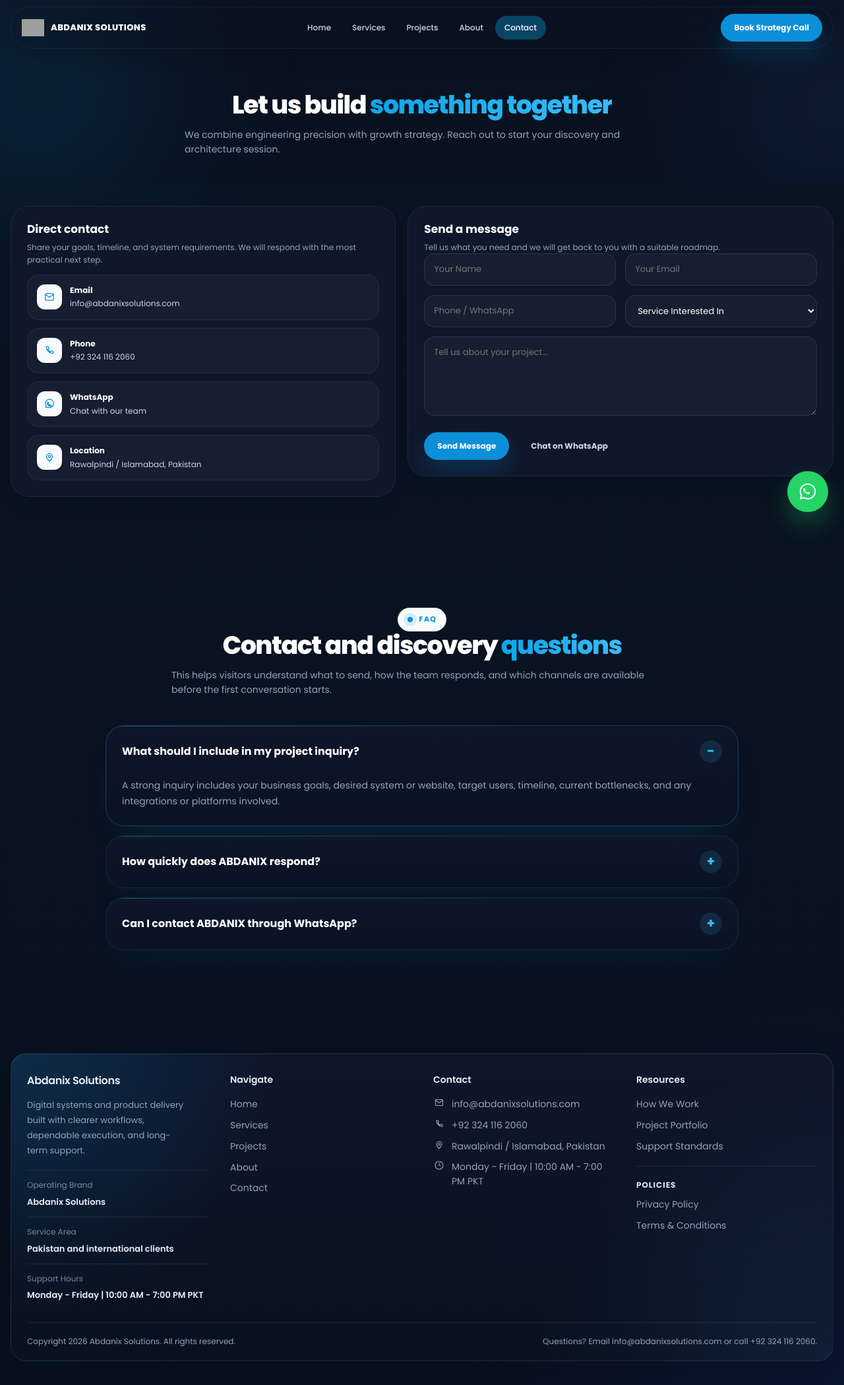
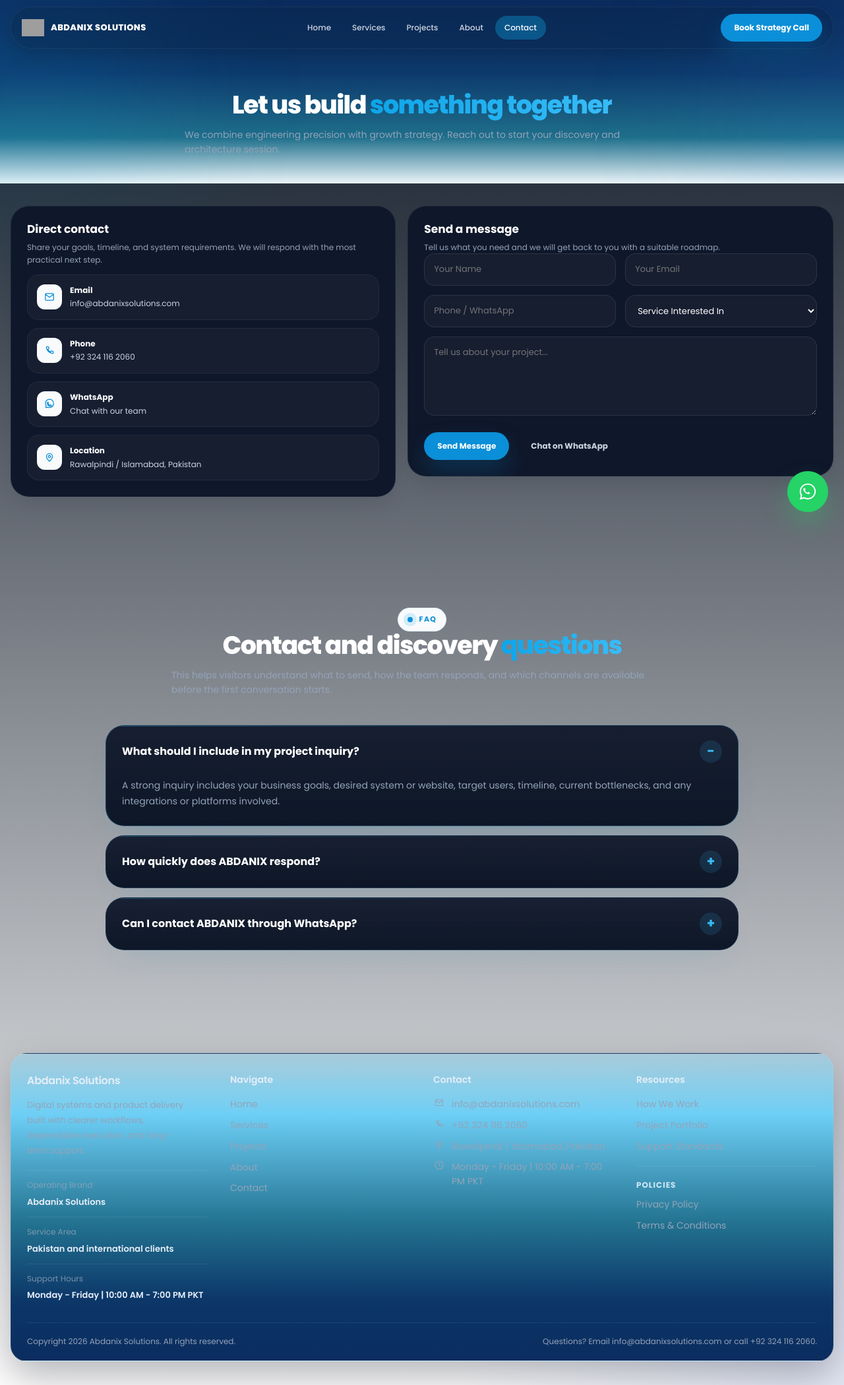
Before and after one commit to fatimah-here/Abdanix_, a React (Vite) app: page /contact in a window 1280 px wide. Shown: the whole page at 66% size. Built offline with nearby package versions, Linux system fonts and the light colour scheme; grey boxes are pictures that could not be loaded.

Commit message:
add service hero image

```diff
--- a/src/styles.css
+++ b/src/styles.css
@@ -1,5 +1,5 @@
 :root{
-  --bg:#08111f;
+  --bg:#ffffff;
   --ink:#e5eef8;
   --ink-soft:#94a3b8;
   --white:#ffffff;
@@ -27,7 +27,7 @@
   --fs-body-lg:14px;
   --fs-heading-xl:clamp(28px, 3.8vw, 44px);
   --fs-heading-lg:clamp(26px, 3.4vw, 38px);
-  --fs-heading-md:clamp(24px, 3vw, 34px);
+  --fs-heading-md:clamp(28px, 3.8vw, 44px);
 }
 
 *{box-sizing:border-box}
@@ -573,7 +573,13 @@ main{display:block}
   position:relative;
   overflow:hidden;
   padding:138px 0 64px;
-  background:linear-gradient(180deg, #0b1220 0%, #08111f 100%);
+  background: linear-gradient(
+  180deg,
+  #0b2c5f 0%,
+  #0d3a6d 40%,
+  #1f6f8b 75%,
+  #eaf4f8 100%
+);
 }
 
 .contact-page-hero{
@@ -1629,15 +1635,18 @@ main{display:block}
   padding:28px 24px 20px;
   border-radius:24px;
   border:1px solid rgba(255,255,255,.08);
-  background:
-    radial-gradient(circle at top left, rgba(11,143,216,.18), transparent 30%),
-    radial-gradient(circle at bottom right, rgba(30,58,95,.35), transparent 34%),
-    linear-gradient(180deg, rgba(15,23,42,.96) 0%, rgba(8,17,31,.98) 100%);
-  box-shadow:
-    0 24px 60px rgba(2,8,23,.28),
-    inset 0 1px 0 rgba(255,255,255,.05);
-  backdrop-filter:blur(10px);
-}
+background: linear-gradient(
+    180deg,
+    rgba(142, 207, 233, 0.5) 0%,   /* invisible at top */
+    rgb(109, 206, 245) 20%,        /* slight blend */
+    rgb(35, 115, 145) 55%,         /* mid buildup */
+    rgb(12, 55, 104) 80%,          /* strong presence */
+    #0b2c5f 100%                   /* deep blue bottom */
+  );
+
+  box-shadow: 0 24px 60px rgba(2, 8, 23, .28);
+}
+
 
 .footer-grid{
   display:grid;
```
Also changed, not shown: 1 other file (tests, documents, lock files or other folders).
